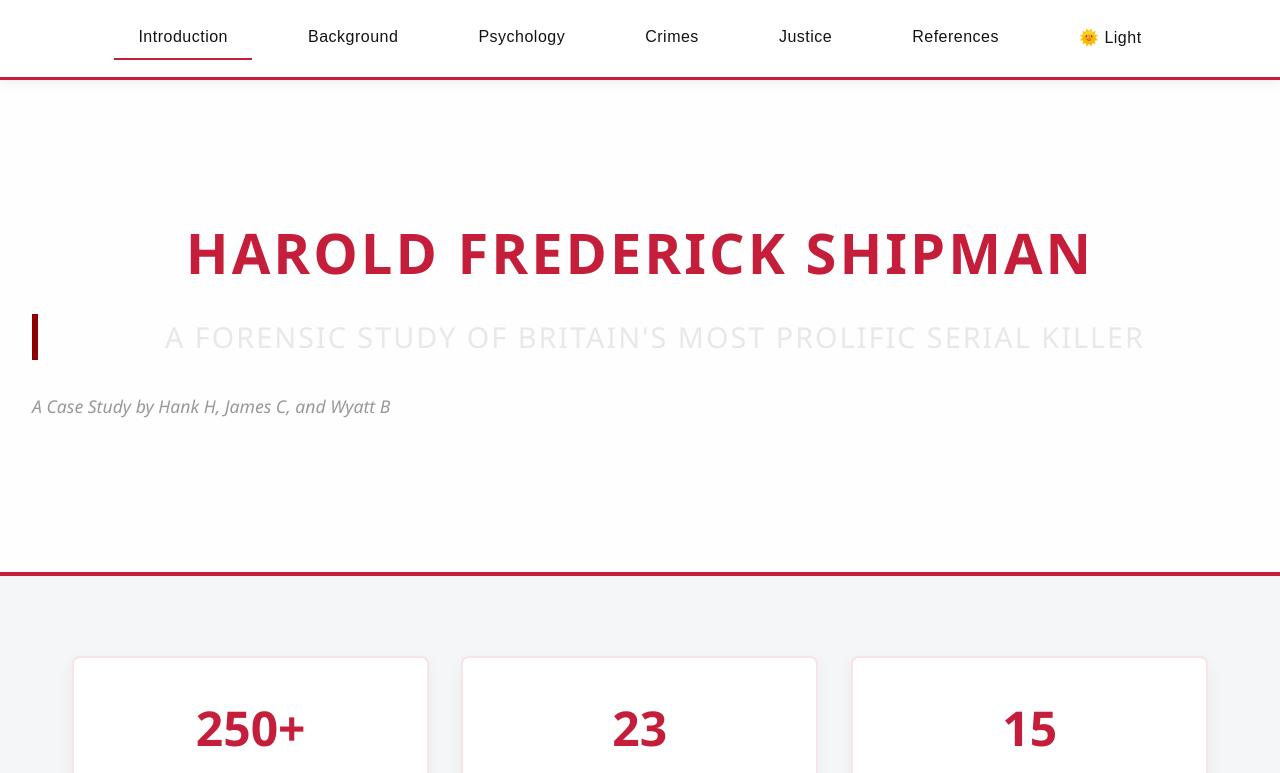
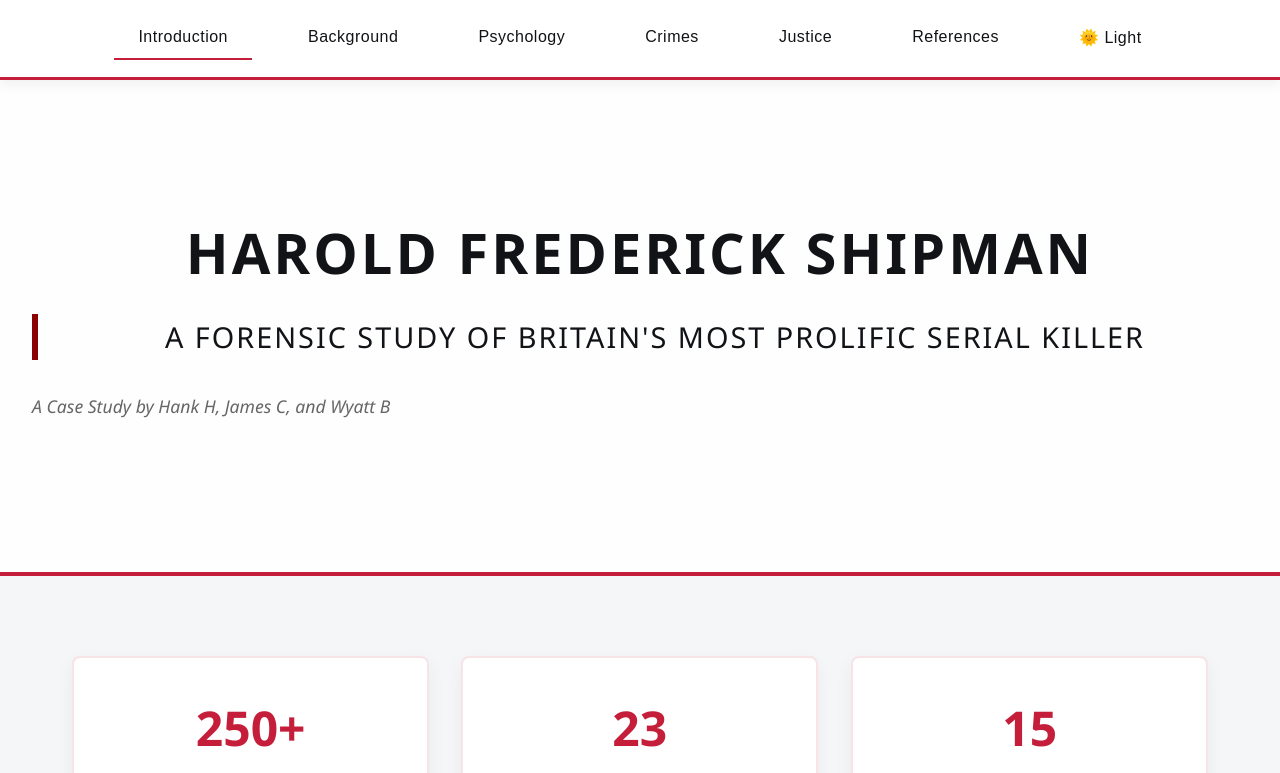
Before and after one commit to Wyatt987/Criminology, a plain HTML site: page index.html in a window 1280 px wide. Both pictures are taken after a click on the button "🌙 Dark". Shown: the top 773 px of the page. Drawn offline with Linux system fonts and the light colour scheme.

Commit message:
Fixed light mode text

```diff
--- a/index.html
+++ b/index.html
@@ -413,8 +413,23 @@
 
         .light-theme .hero {
             background: linear-gradient(rgba(255,255,255,0.85), rgba(255,255,255,0.9));
-            color: #211;
+            color: #111317;
             border-bottom-color: #c41e3a;
+        }
+
+        .light-theme h1,
+        .light-theme h2,
+        .light-theme h3,
+        .light-theme h4,
+        .light-theme p,
+        .light-theme .timeline-date,
+        .light-theme .fact-box li strong,
+        .light-theme .stat-label {
+            color: #111317;
+        }
+
+        .light-theme .byline {
+            color: #666;
         }
 
         .light-theme .fact-box,
```
